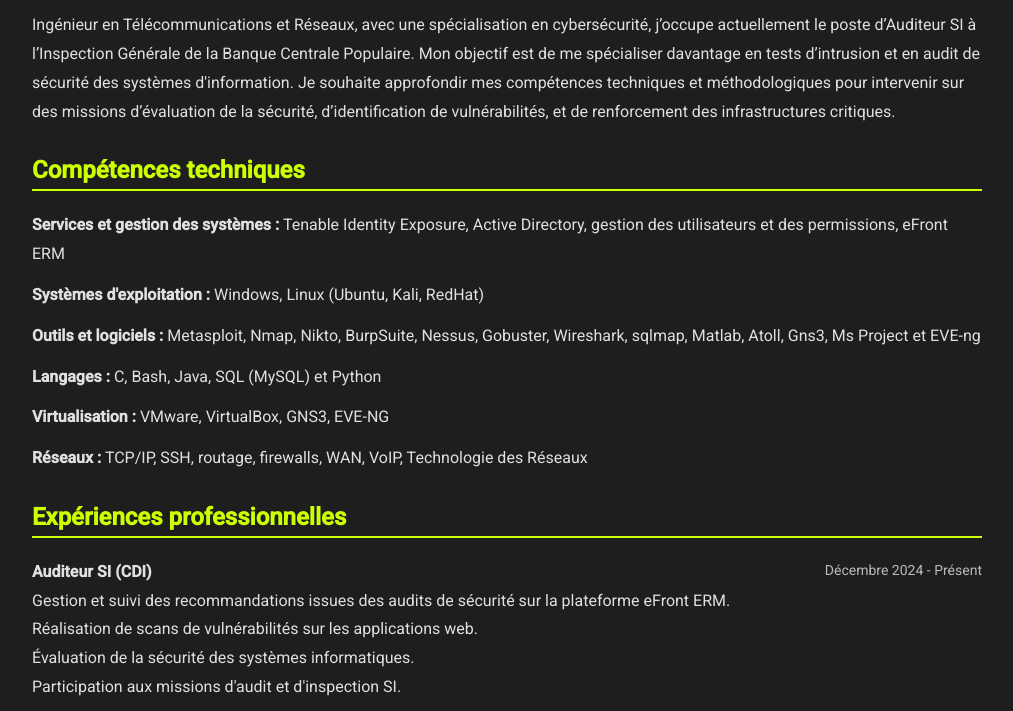
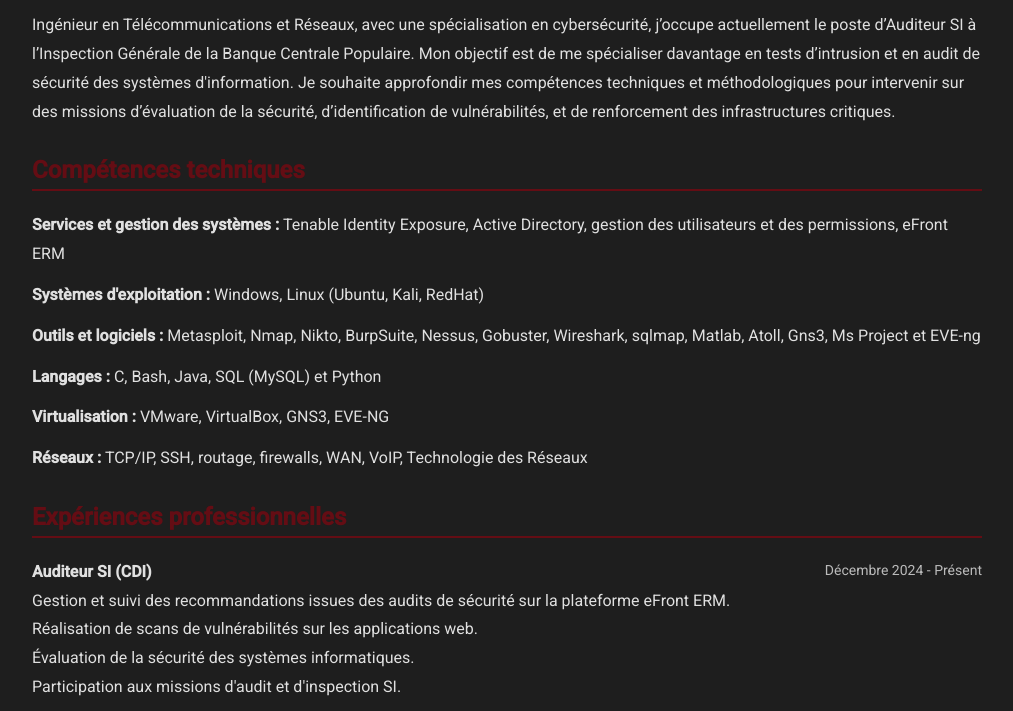
Before and after one commit to predatorx-0/Profil, a plain HTML site: page index.html in a window 1280 px wide. Shown: the part 399-1110 px from the top of the page, without its empty margins (133-1146 px from the left). Drawn offline with Linux system fonts and the light colour scheme.

Commit message:
Update index.html

```diff
--- a/index.html
+++ b/index.html
@@ -7,7 +7,7 @@
   <link href="https://fonts.googleapis.com/css2?family=Major+Mono+Display&family=Roboto:wght@400;500&display=swap" rel="stylesheet">
   <style>
     :root {
-      --accent-yellow: #ccff00; /* ⇦ Change cette valeur pour modifier le jaune */
+      --accent-yellow: #640d14; /* ⇦ Change cette valeur pour modifier le jaune */
     }
 
     body {
```
